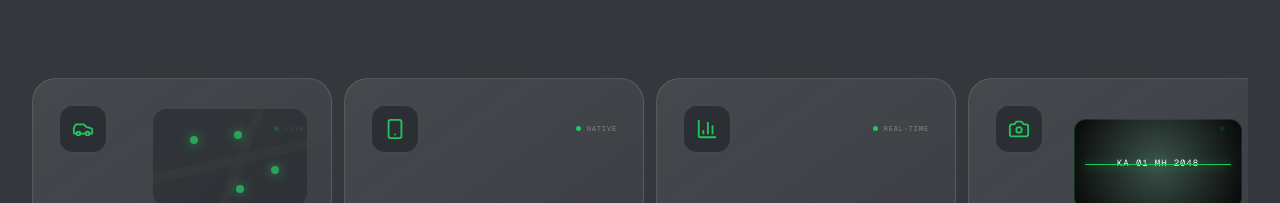
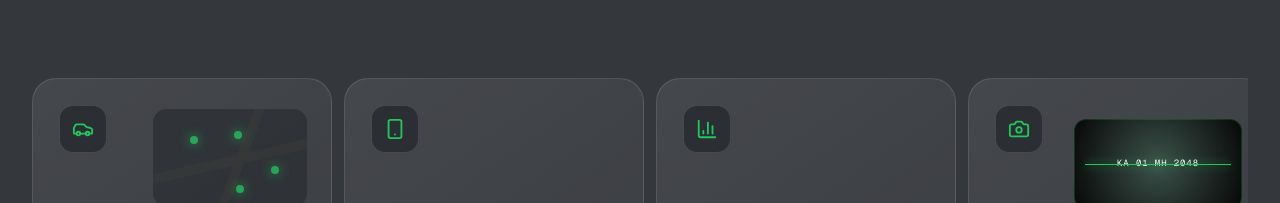
Before and after one commit to Rishabh-0707/gridee_, a Next.js app: page / in a window 1280 px wide. Shown: the part 3216-3419 px from the top of the page. Built offline with nearby package versions, Linux system fonts and the light colour scheme.

Commit message:
Remove feature status labels

```diff
--- a/app/globals.css
+++ b/app/globals.css
@@ -1098,7 +1098,6 @@ h2 em {
 .feature-card { position:relative; min-height:345px; height:100%; padding:26px; overflow:hidden; border:1px solid var(--line); border-radius:24px; background:linear-gradient(145deg,rgba(255,255,255,.055),rgba(255,255,255,.018)); transition:transform .4s cubic-bezier(.2,.8,.2,1), border-color .4s, background .4s; }
 .feature-card:hover { transform:translateY(-7px); border-color:rgba(74,222,128,.3); background:linear-gradient(145deg,rgba(34,197,94,.09),rgba(255,255,255,.018) 55%); }
 .feature-top { display:flex;align-items:center;justify-content:space-between; }.feature-icon{width:48px;height:48px;display:grid;place-items:center;border:1px solid rgba(255,255,255,.13);border-radius:14px;background:#0b0b0b;color:var(--green)}
-.feature-tag{display:flex;align-items:center;gap:6px;color:rgba(255,255,255,.35);font-family:var(--font-geist-mono),monospace;font-size:7px;letter-spacing:.12em;text-transform:uppercase}.feature-tag i{width:5px;height:5px;border-radius:50%;background:var(--green)}
 .feature-card h3{max-width:240px;margin:88px 0 0;font-size:22px;font-weight:520;line-height:1.08;letter-spacing:-.045em}.feature-card p{margin:15px 0 0;color:rgba(255,255,255,.4);font-size:12px;line-height:1.65}.feature-arrow{position:absolute;right:20px;bottom:20px;width:36px;height:36px;display:grid;place-items:center;border:1px solid rgba(255,255,255,.12);border-radius:50%;color:#777;transform:rotate(45deg);transition:.35s}.feature-card:hover .feature-arrow{color:var(--green);border-color:var(--green);transform:rotate(0)}
 .feature-mini-map { position:absolute;left:120px;right:24px;top:30px;height:98px;border-radius:14px;background:#0b0b0b;overflow:hidden;opacity:.75 }.feature-mini-map::before,.feature-mini-map::after{content:"";position:absolute;background:#333}.feature-mini-map::before{width:200%;height:10px;left:-40%;top:45%;transform:rotate(-13deg)}.feature-mini-map::after{width:10px;height:200%;left:54%;top:-50%;transform:rotate(21deg)}.feature-mini-map i{position:absolute;z-index:2;width:8px;height:8px;border-radius:50%;background:var(--green);box-shadow:0 0 12px var(--green)}.feature-mini-map i:nth-child(1){left:24%;top:28%}.feature-mini-map i:nth-child(2){right:18%;top:58%}.feature-mini-map i:nth-child(3){left:54%;bottom:14%}.feature-mini-map i:nth-child(4){right:42%;top:22%}
 .feature-scan{position:absolute;left:105px;right:25px;top:40px;height:90px;display:grid;place-items:center;border:1px solid rgba(34,197,94,.2);border-radius:12px;background:radial-gradient(circle,rgba(34,197,94,.12),#080808);overflow:hidden}.feature-scan span{font-family:var(--font-geist-mono),monospace;font-size:9px;letter-spacing:.1em}.feature-scan i{position:absolute;left:10px;right:10px;top:50%;height:1px;background:var(--green);box-shadow:0 0 10px var(--green)}
--- a/app/page.tsx
+++ b/app/page.tsx
@@ -115,54 +115,46 @@ const screenImages: Record<string, string> = {
   history: "/app-screens/history.png",
 };
 
-const features: { title: string; copy: string; icon: IconType; tag: string }[] = [
+const features: { title: string; copy: string; icon: IconType }[] = [
   {
     title: "Smart Parking Management",
     copy: "Real-time availability and a seamless digital parking experience.",
     icon: Car,
-    tag: "Live",
   },
   {
     title: "Mobile First Experience",
     copy: "Book, park and manage everything directly from the mobile application.",
     icon: Smartphone,
-    tag: "Native",
   },
   {
     title: "Live Parking Analytics",
     copy: "Occupancy, usage insights and operational intelligence for parking operators.",
     icon: BarChart3,
-    tag: "Real-time",
   },
   {
     title: "AI-Powered Vehicle Scanning",
     copy: "ANPR identifies vehicles instantly, automates entry and exit, and improves security.",
     icon: Camera,
-    tag: "AI",
   },
   {
     title: "QR Based Entry & Exit",
     copy: "Fast, contactless parking using secure QR verification.",
     icon: QrCode,
-    tag: "< 1 sec",
   },
   {
     title: "Secure Digital Payments",
     copy: "UPI, cards and wallets, protected end to end.",
     icon: CreditCard,
-    tag: "Secure",
   },
   {
     title: "Enterprise Parking Platform",
     copy: "One system for universities, apartments, hospitals, offices, malls and cities.",
     icon: Building2,
-    tag: "Scale",
   },
   {
     title: "Smart Notifications",
     copy: "Real-time alerts, booking reminders and relevant entry or exit updates.",
     icon: Bell,
-    tag: "Aware",
   },
 ];
 
@@ -470,7 +462,7 @@ export default function Home() {
       <section className="features section-shell" id="features">
         <Reveal className="section-heading-row"><div><h2>The practical bits<br />that make it work.</h2></div></Reveal>
         <div className="feature-grid horizontal-track" tabIndex={0} aria-label="Gridee features">
-          {features.map((feature, i) => { const Icon = feature.icon; return <Reveal key={feature.title} delay={(i % 4) * 0.05}><article className={`feature-card ${i === 0 || i === 3 ? "feature-wide" : ""}`}><div className="feature-top"><span className="feature-icon"><Icon size={22} /></span><span className="feature-tag"><i /> {feature.tag}</span></div><h3>{feature.title}</h3><p>{feature.copy}</p><div className="feature-arrow"><ArrowUpRight size={18} /></div>{i === 0 && <div className="feature-mini-map"><i /><i /><i /><i /></div>}{i === 3 && <div className="feature-scan"><span>KA 01 MH 2048</span><i /></div>}</article></Reveal>; })}
+          {features.map((feature, i) => { const Icon = feature.icon; return <Reveal key={feature.title} delay={(i % 4) * 0.05}><article className={`feature-card ${i === 0 || i === 3 ? "feature-wide" : ""}`}><div className="feature-top"><span className="feature-icon"><Icon size={22} /></span></div><h3>{feature.title}</h3><p>{feature.copy}</p><div className="feature-arrow"><ArrowUpRight size={18} /></div>{i === 0 && <div className="feature-mini-map"><i /><i /><i /><i /></div>}{i === 3 && <div className="feature-scan"><span>KA 01 MH 2048</span><i /></div>}</article></Reveal>; })}
         </div>
       </section>
 
```
